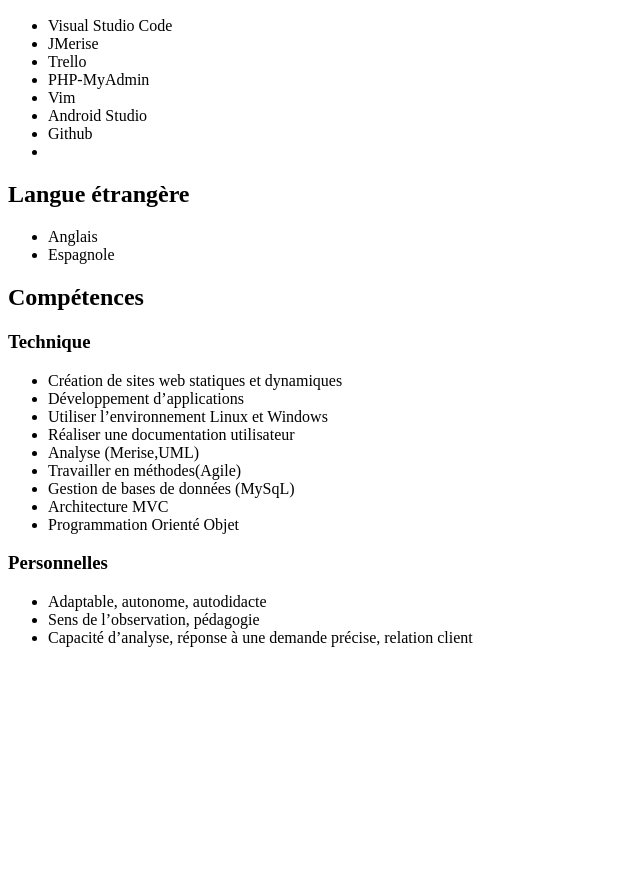
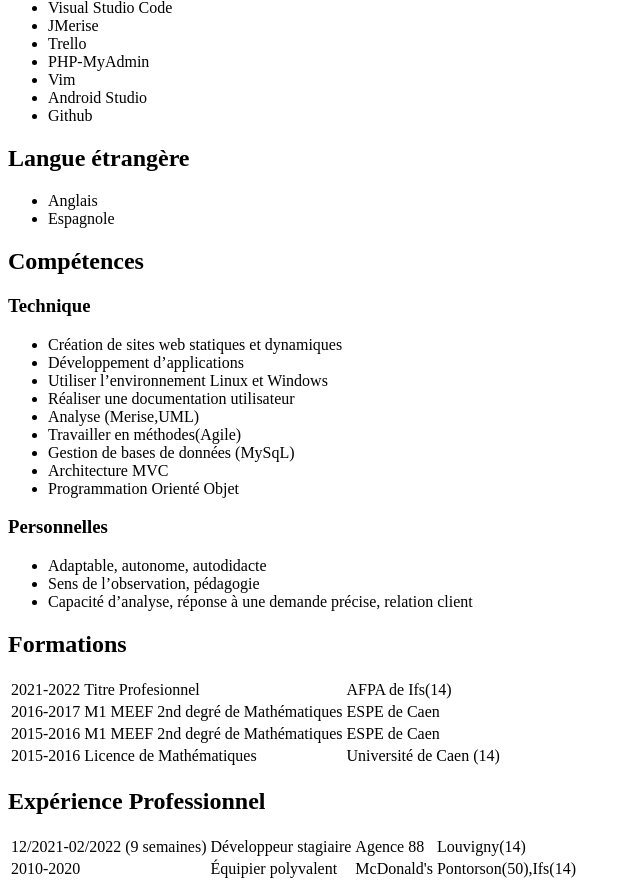
Before and after one commit to Clydic/Clydic.github.io, a plain HTML site: page index.html in a window 1280 px wide. Shown: the part 634-1523 px from the top of the page, without its empty margins (0-640 px from the left). Before the commit the page ends 1297 px from the top, so only its background shows below. Drawn offline with nearby package versions, Linux system fonts and the light colour scheme.

Commit message:
structure HTML

```diff
--- a/assets/main.js
+++ b/assets/main.js
@@ -14,7 +14,7 @@ var app = new Vue({
             { text: "cedric.p14@free.fr" },
             { text: "www.linkedin.com/in/cédric-paimblanc-17465018" },
             { text: "Voiture + permis B" },
-            { text: "Français" }
+            //{ text: "Français" }
         ],
         competences: {
 
@@ -62,10 +62,9 @@ var app = new Vue({
                 { software: "Vim" },
                 { software: "Android Studio" },
                 { software: "Github" },
-                { software: "" },
             ]
         },
-        stage: [{
+        stages: [{
                 year: "2021-2022",
                 title: "Titre Profesionnel",
                 location: "AFPA de Ifs(14)"
@@ -81,11 +80,26 @@ var app = new Vue({
                 location: "ESPE de Caen"
             },
             {
-                year: "",
+                year: "2015-2016",
                 title: "Licence de Mathématiques",
                 location: "Université de Caen (14)"
             },
-        ]
+        ],
+        jobs: [
+
+            {
+                postTitle: "Développeur stagiaire",
+                date: "12/2021-02/2022 (9 semaines)",
+                location: "Louvigny(14)",
+                company: "Agence 88"
+            },
+            {
+                postTitle: "Équipier polyvalent",
+                date: "2010-2020",
+                location: "Pontorson(50),Ifs(14)",
+                company: "McDonald's"
+            },
+        ],
 
 
 
--- a/index.html
+++ b/index.html
@@ -63,6 +63,43 @@
                 </li>
             </ul>
         </section>
+        <section>
+            <h2>Formations</h2>
+            <table>
+                <tr v-for="stage in stages">
+
+                    <td>
+                        {{stage.year}}
+                    </td>
+                    <td>
+                        {{stage.title}}
+                    </td>
+                    <td>
+                        {{stage.location}}
+                    </td>
+                </tr>
+            </table>
+        </section>
+        <section>
+            <h2> Expérience Professionnel</h2>
+            <table>
+                <tr v-for="job in jobs">
+
+                    <td>
+                        {{job.date}}
+                    </td>
+                    <td>
+                        {{job.postTitle}}
+                    </td>
+                    <td>
+                        {{job.company}}
+                    </td>
+                    <td>
+                        {{job.location}}
+                    </td>
+                </tr>
+            </table>
+        </section>
     </div>
 </body>
 <script src="https://cdn.jsdelivr.net/npm/vue@2/dist/vue.js"></script>
```
